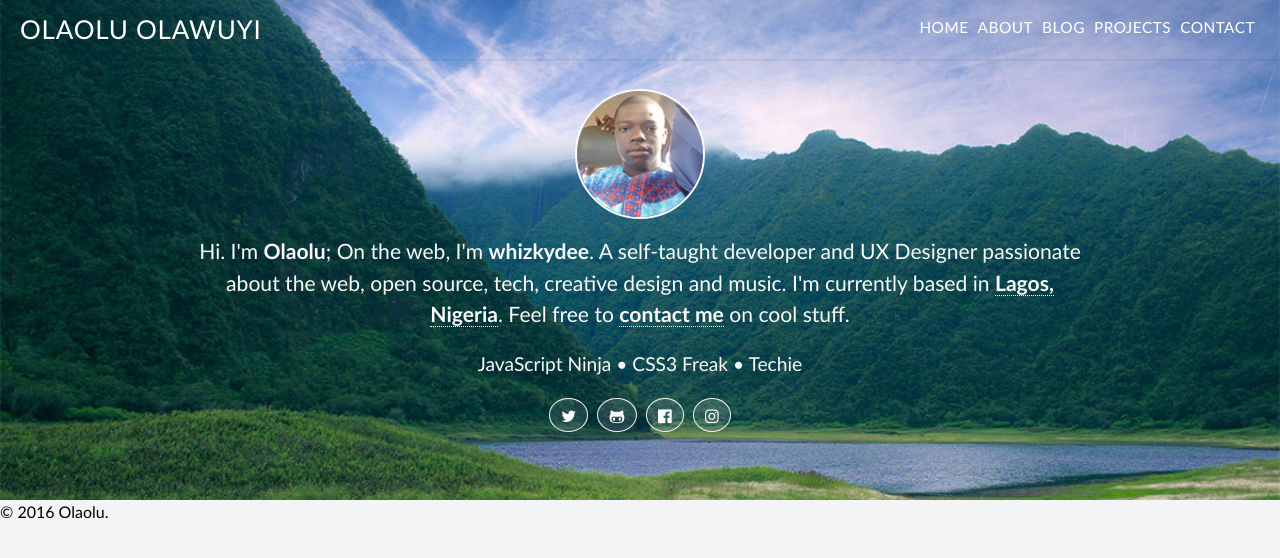
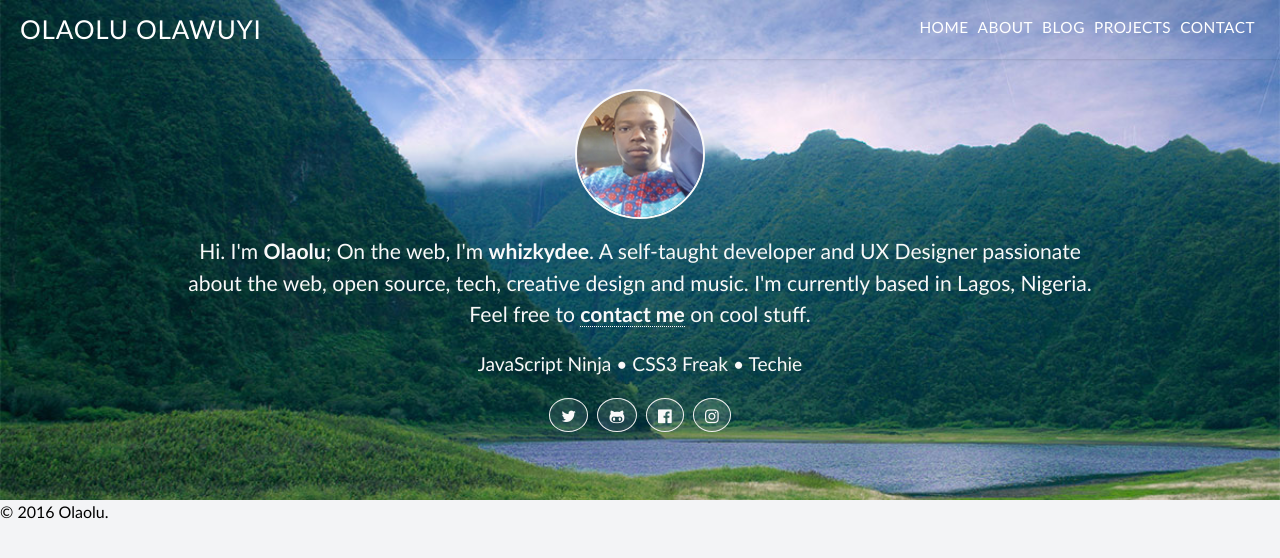
Before and after one commit to whizkydee/old-site, a Jekyll site: the page built from index.html, in a window 1280 px wide. Shown: the top 558 px of the page. Built offline with Jekyll 4.4.1, drawn with Linux system fonts in a browser that asks for light colours; nearby versions of some CDN libraries; some web fonts are replaced.

Commit message:
Style location-icon

```diff
--- a/_sass/_home.scss
+++ b/_sass/_home.scss
@@ -67,9 +67,9 @@
       }
       p {
          font-family: 'LoraItalic', $basefont;
+         margin: 10px auto 20px;
          text-align: center;
-         max-width: 70%;
-         margin: 10px auto 20px;
+         max-width: 71.2%;
          color: $off_white;
          font-size: 1.32em;
          a {
@@ -77,13 +77,14 @@
             font-family: inherit;
             color: inherit;
          }
-         span,
          b {
             font-family: inherit;
          }
-         span {
-            border-bottom: 1px dotted;
-            font-weight: bold;
+         .location {
+            > span {
+               position: relative;
+               margin-right: .18em;
+            }
          }
       }
    }
--- a/_sass/includes/_webtwicons.scss
+++ b/_sass/includes/_webtwicons.scss
@@ -61,6 +61,10 @@
 
    &.linkedin-square:before {
       content: "\f08c";
+   }
+
+   &.location-icon:before {
+      content: "\f041";
    }
 
    &.github:before {
```
